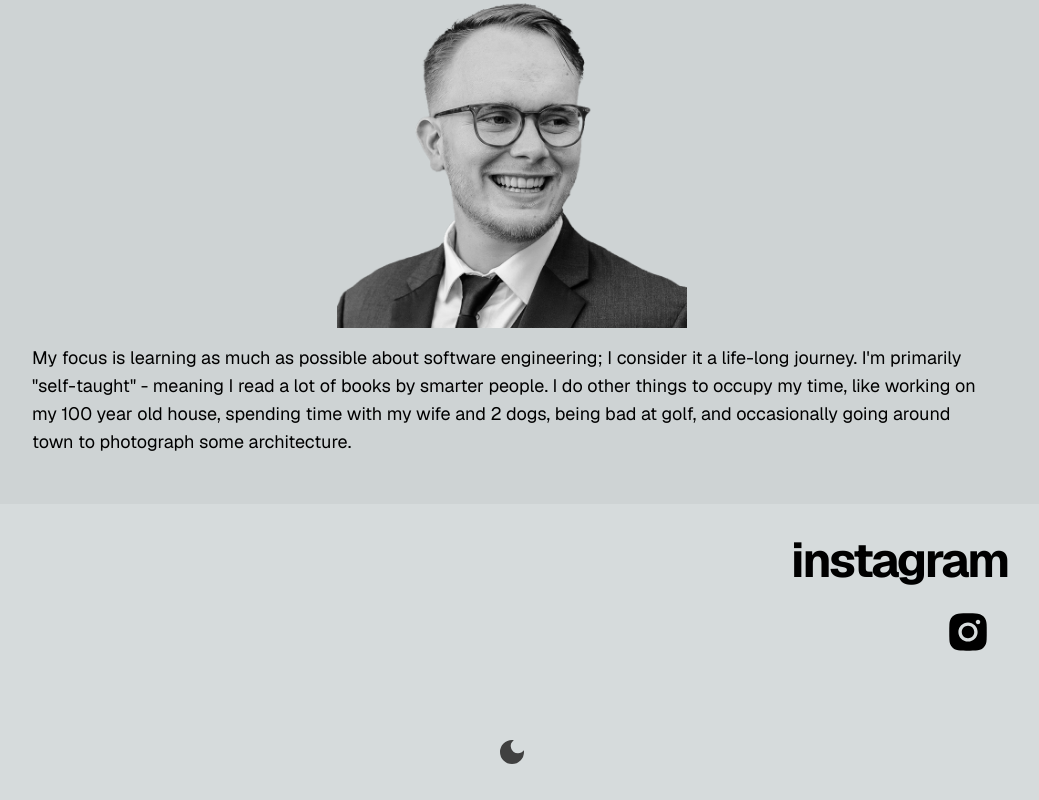
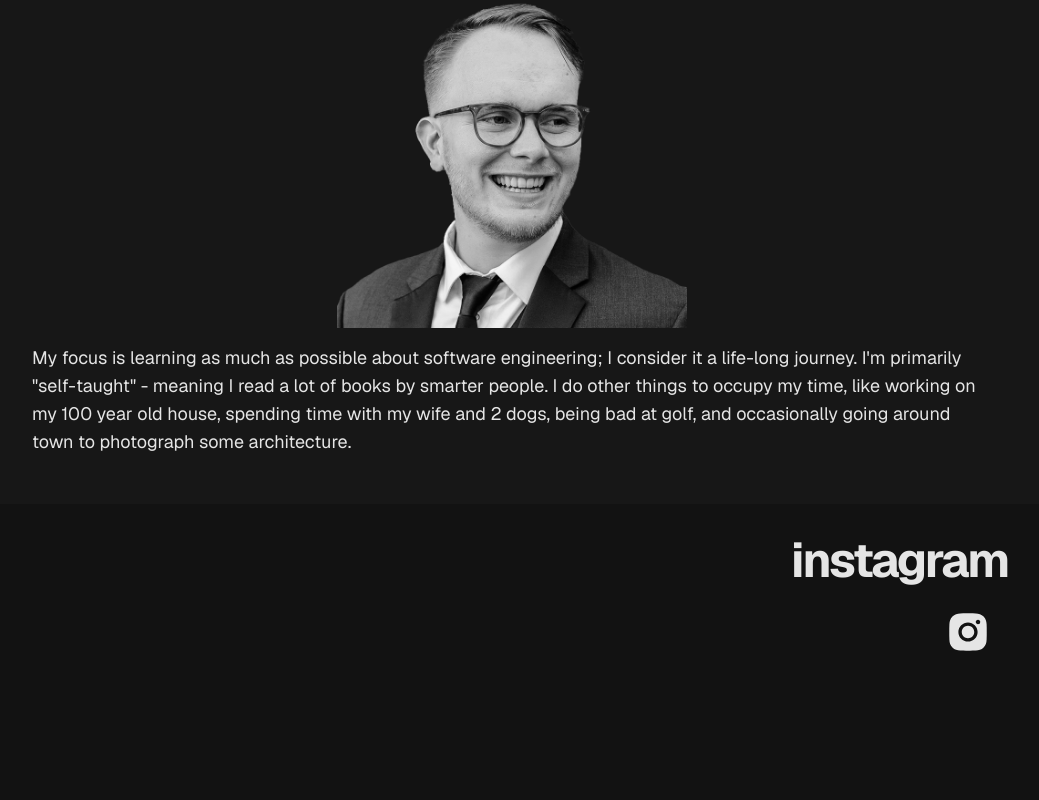
Before and after one commit to madfun12/nextportfolio, a Next.js app: page / in a window 1280 px wide. Shown: the part 507-1307 px from the top of the page, without its empty margins (128-1167 px from the left). After the commit the page ends 1211 px from the top, so only its background shows below. Built offline with nearby package versions, Linux system fonts and the light colour scheme.

Commit message:
not happy with dark mode toggle implementation

```diff
--- a/app/components/DarkModeToggle.tsx
+++ /dev/null
@@ -1,29 +0,0 @@
-"use client";
-import { useState } from "react";
-import { MdDarkMode, MdLightMode } from "react-icons/md";
-
-const DarkModeToggle = () => {
-    const [isDark, setIsDark] = useState(false);
-
-    const toggleMode = () => {
-        setIsDark((prevState) => !prevState);
-        const html = document.querySelector("html");
-        if (html?.classList.contains("dark")) {
-            html.classList.remove("dark");
-        } else {
-            html?.classList.add("dark");
-        }
-    };
-    return (
-        <section className="flex py-8">
-            <button
-                className="button-dark mx-auto text-neutral-700 dark:text-neutral-200"
-                onClick={toggleMode}
-            >
-                {!isDark ? <MdDarkMode size={32} /> : <MdLightMode size={32} />}
-            </button>
-        </section>
-    );
-};
-
-export default DarkModeToggle;
--- a/app/layout.tsx
+++ b/app/layout.tsx
@@ -4,7 +4,6 @@ import { GeistSans, GeistMono } from "geist/font";
 import "./globals.css";
 import Navbar from "@/app/components/Navbar";
 import { Toaster } from "react-hot-toast";
-import DarkModeToggle from "./components/DarkModeToggle";
 
 const inter = Inter({ subsets: ["latin"] });
 
@@ -18,12 +17,11 @@ export default function RootLayout({
     children: React.ReactNode;
 }) {
     return (
-        <html lang="en">
+        <html lang="en" className="dark">
             <body className={`${GeistSans.className}`}>
                 <Toaster />
                 <Navbar />
                 <div>{children}</div>
-                <DarkModeToggle />
             </body>
         </html>
     );
```
Also changed, not shown: 1 other file (tests, documents, lock files or other folders).
